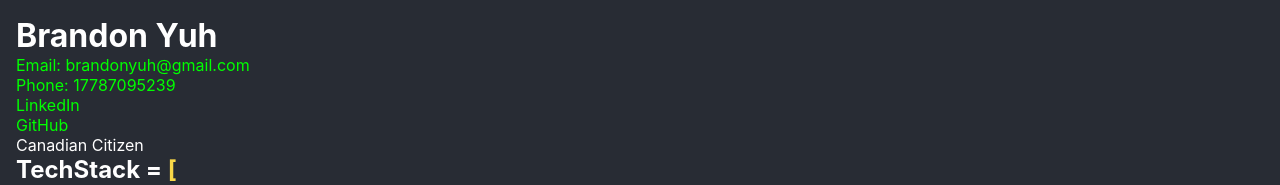
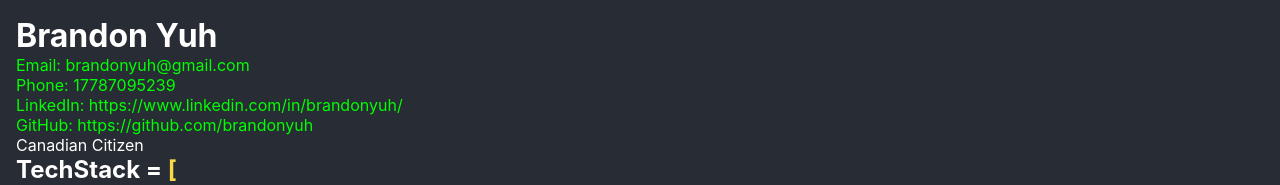
Before and after one commit to brandonyuh/portfolio, a React (Create React App) app: page / in a window 1280 px wide. Shown: the top 185 px of the page. Built offline with nearby package versions, Linux system fonts and the light colour scheme.

Commit message:
Add full text to links

```diff
--- a/src/App.jsx
+++ b/src/App.jsx
@@ -20,10 +20,10 @@ function App() {
         <a href={"tel:".concat(atob(encPhone))}>Phone: {atob(encPhone)}</a>
       </div>
       <div>
-        <a href="https://www.linkedin.com/in/brandonyuh/">LinkedIn</a>
+        <a href="https://www.linkedin.com/in/brandonyuh/">LinkedIn: https://www.linkedin.com/in/brandonyuh/</a>
       </div>
       <div>
-        <a href="https://github.com/brandonyuh">GitHub</a>
+        <a href="https://github.com/brandonyuh">GitHub: https://github.com/brandonyuh</a>
       </div>
       <div>Canadian Citizen</div>
       <h2>
```
